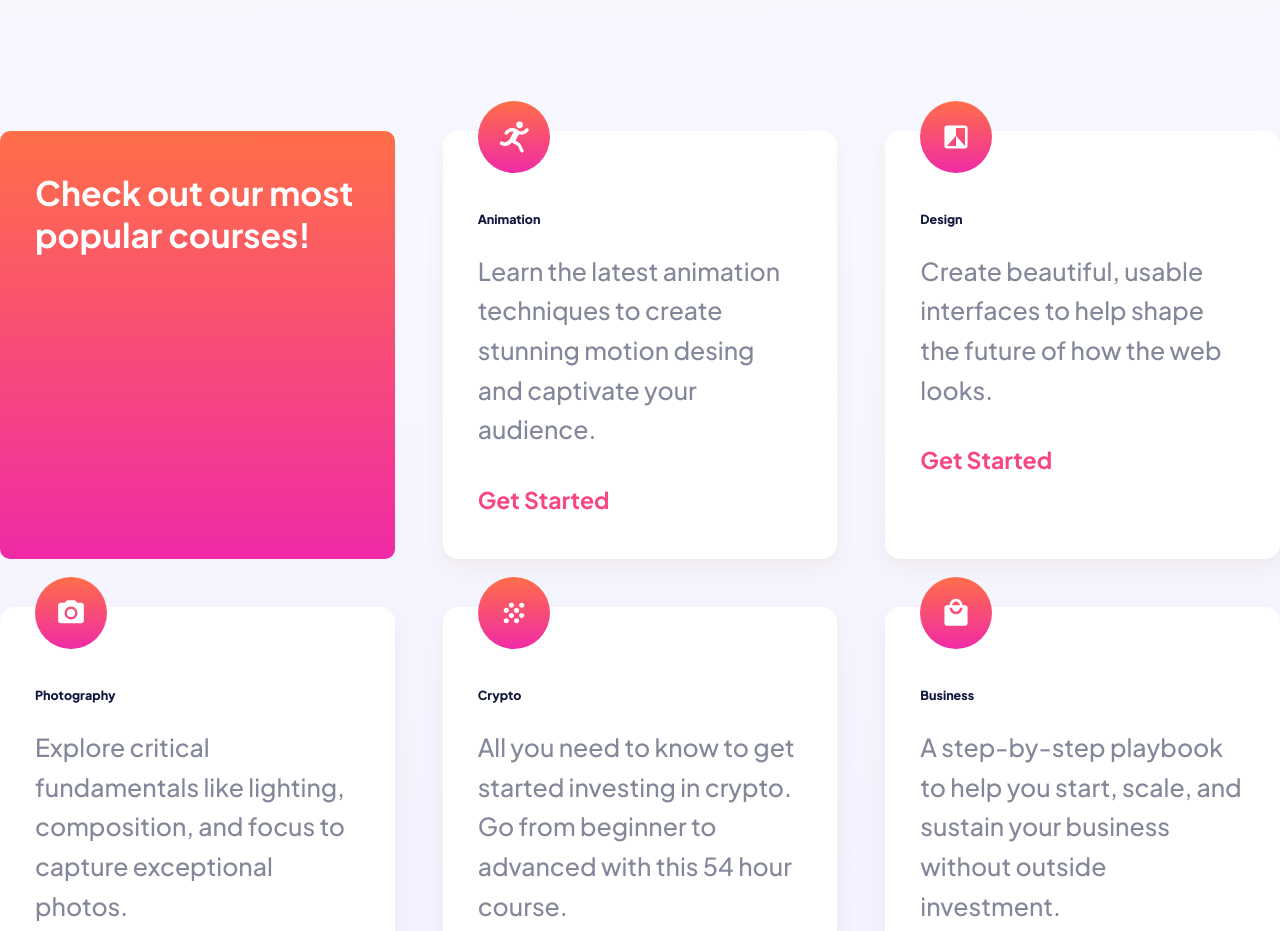
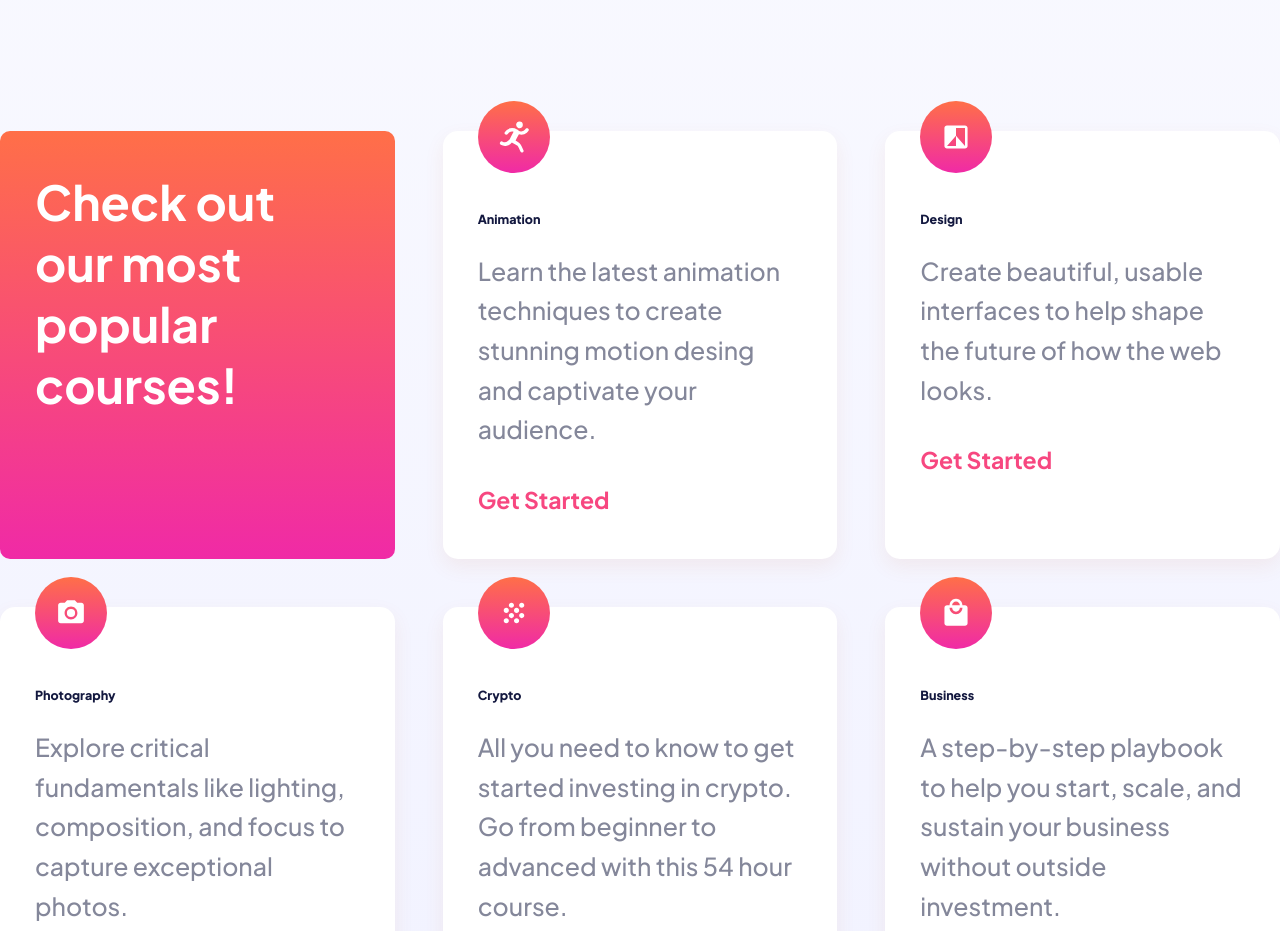
Before and after one commit to pettik/FrontendMentor--skilled-elearning-landing-page, a plain HTML site: page index.html in a window 1280 px wide. Shown: the part 1180-2111 px from the top of the page. Drawn offline with Linux system fonts and the light colour scheme.

Commit message:
Update style.css

```diff
--- a/assets/style.css
+++ b/assets/style.css
@@ -382,4 +382,8 @@ footer {
     gap: 3em;
     padding-bottom: 5em;
   }
+
+  .courses__title {
+    font-size: 3em;
+  }
 }
```
